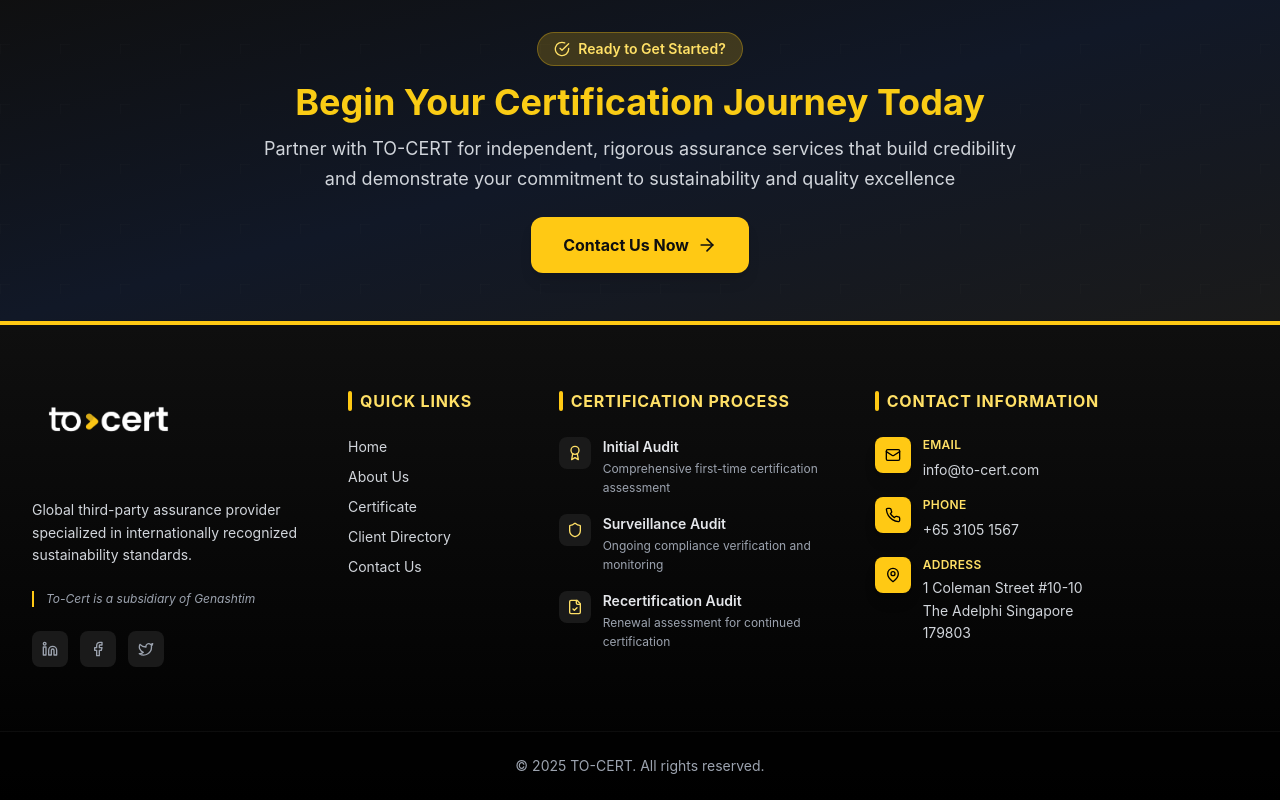
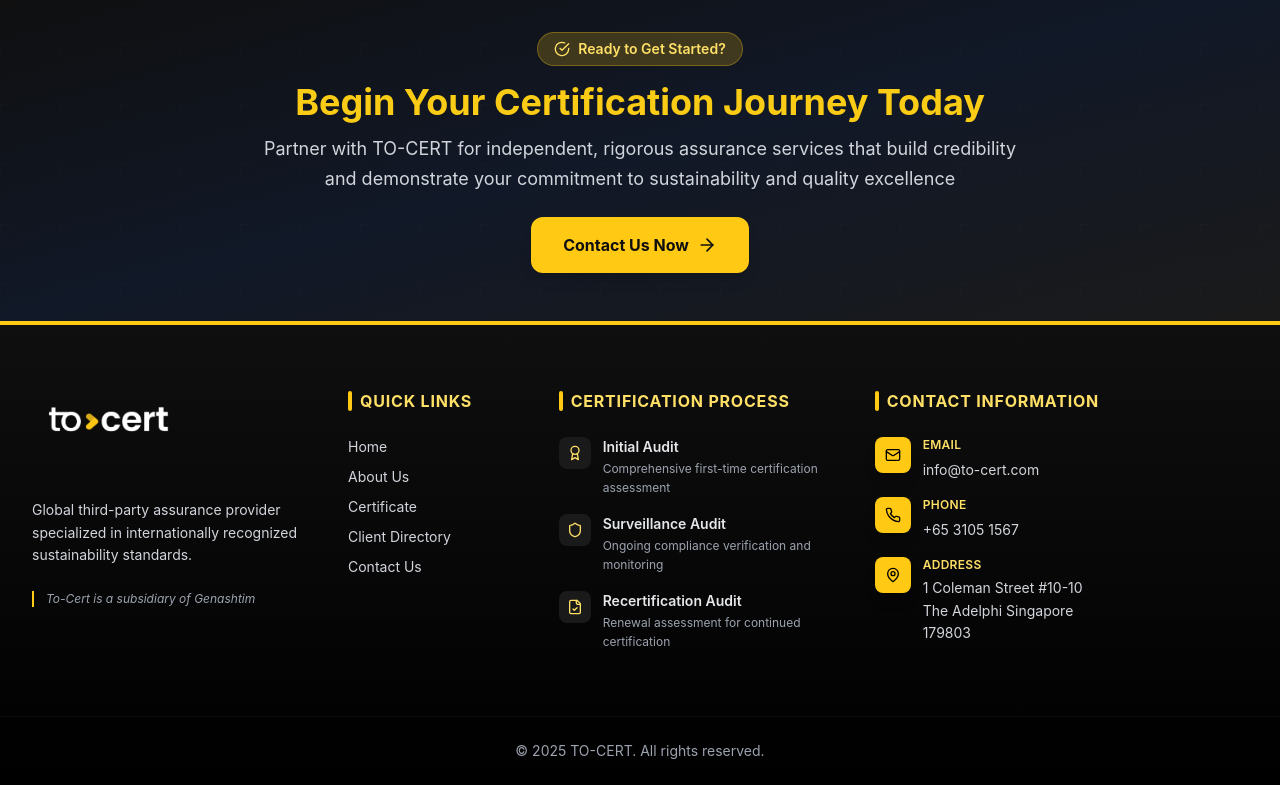
Before and after one commit to vebinua-genashtim/tocert, a React (Vite) app: page / in a window 1280 px wide. Shown: the part 3048-3848 px from the top of the page. Built offline with nearby package versions, Linux system fonts and the light colour scheme.

Commit message:
Updated Footer.tsx

```diff
--- a/src/components/Footer.tsx
+++ b/src/components/Footer.tsx
@@ -1,4 +1,4 @@
-import { Mail, Phone, MapPin, Award, Shield, FileCheck, Linkedin, Facebook, Twitter } from 'lucide-react';
+import { Mail, Phone, MapPin, Award, Shield, FileCheck } from 'lucide-react';
 
 interface FooterProps {
   setCurrentPage: (page: string) => void;
@@ -36,30 +36,6 @@ const Footer = ({ setCurrentPage }: FooterProps) => {
               To-Cert is a subsidiary of Genashtim
             </p>
 
-            {/* Social Media */}
-            <div className="flex gap-3">
-              <a
-                href="#"
-                className="w-9 h-9 bg-charcoal-800 hover:bg-honey-500 rounded-lg flex items-center justify-center transition-all duration-300 group"
-                aria-label="LinkedIn"
-              >
-                <Linkedin className="w-4 h-4 text-gray-400 group-hover:text-black transition-colors" />
-              </a>
-              <a
-                href="#"
-                className="w-9 h-9 bg-charcoal-800 hover:bg-honey-500 rounded-lg flex items-center justify-center transition-all duration-300 group"
-                aria-label="Facebook"
-              >
-                <Facebook className="w-4 h-4 text-gray-400 group-hover:text-black transition-colors" />
-              </a>
-              <a
-                href="#"
-                className="w-9 h-9 bg-charcoal-800 hover:bg-honey-500 rounded-lg flex items-center justify-center transition-all duration-300 group"
-                aria-label="Twitter"
-              >
-                <Twitter className="w-4 h-4 text-gray-400 group-hover:text-black transition-colors" />
-              </a>
-            </div>
           </div>
 
           {/* Quick Links - Spans 2 columns */}
```
